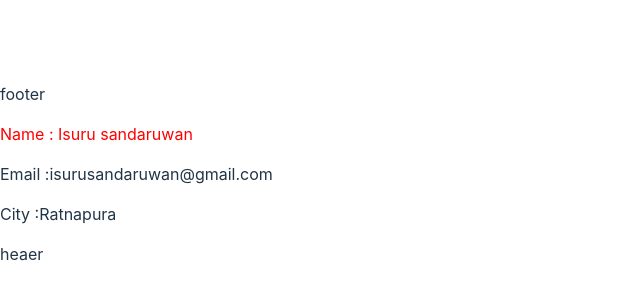
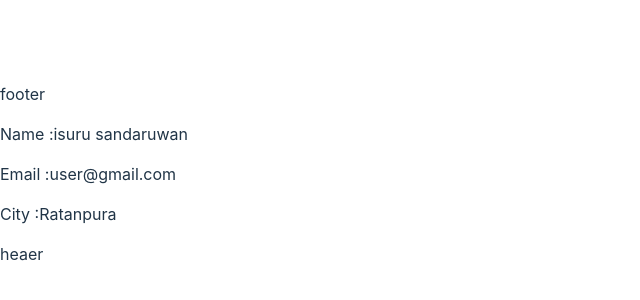
Before and after one commit to Isuru-Sandaruwan-Kumarasiri/learning-React-Js, a React (Vite) app: page / in a window 1280 px wide. Shown: the part 226-526 px from the top of the page, without its empty margins (0-640 px from the left). Built offline with nearby package versions, Linux system fonts and the light colour scheme.

Commit message:
how to add text by functionally

```diff
--- a/src/App.jsx
+++ b/src/App.jsx
@@ -1,14 +1,19 @@
 import Footer from "./components/footer"
 import Header from "./components/header"
 import Profile from "./components/profile"
-import profile from "./components/profile"
+
 function App() {
 
 
   return (
     <>
       <Footer></Footer>
-      <Profile></Profile>
+      <Profile
+        userName="isuru sandaruwan"
+        email="user@gmail.com"
+        city="Ratanpura">
+
+      </Profile>
       <Header></Header>
     </>
   )
--- a/src/components/Profile.jsx
+++ b/src/components/Profile.jsx
@@ -1,9 +1,9 @@
-function Profile() {
+function Profile({userName,email,city}) {//{} must be added in the brakets
     return (
         <>
-          <p style={{color:"red"}}>Name  : Isuru sandaruwan</p>
-          <p>Email :isurusandaruwan@gmail.com</p>
-          <p>City  :Ratnapura</p>
+          <p>{"Name :" + userName}</p>
+          <p>{"Email :" + email}</p>
+          <p>{"City :" + city}</p>
         </>
      );
 }
```
